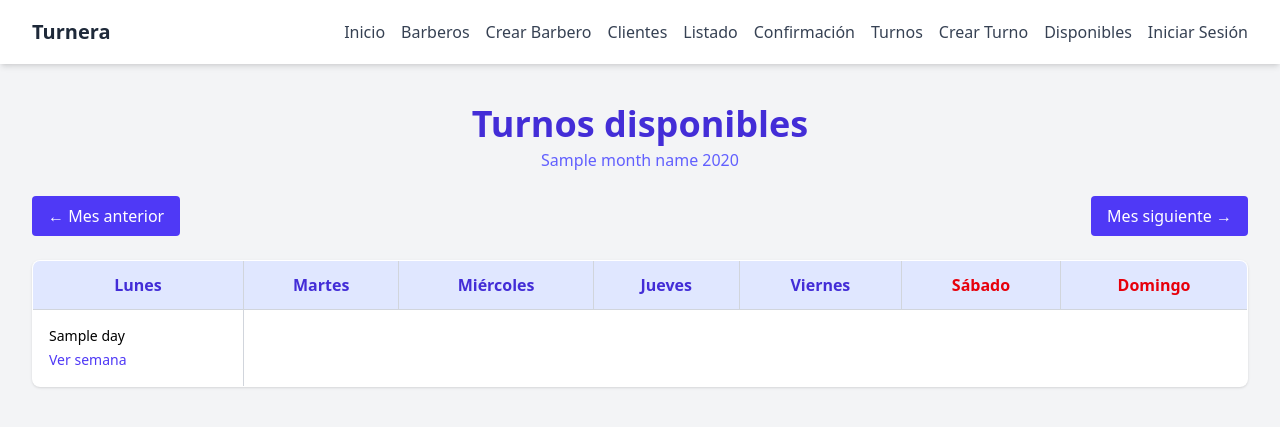
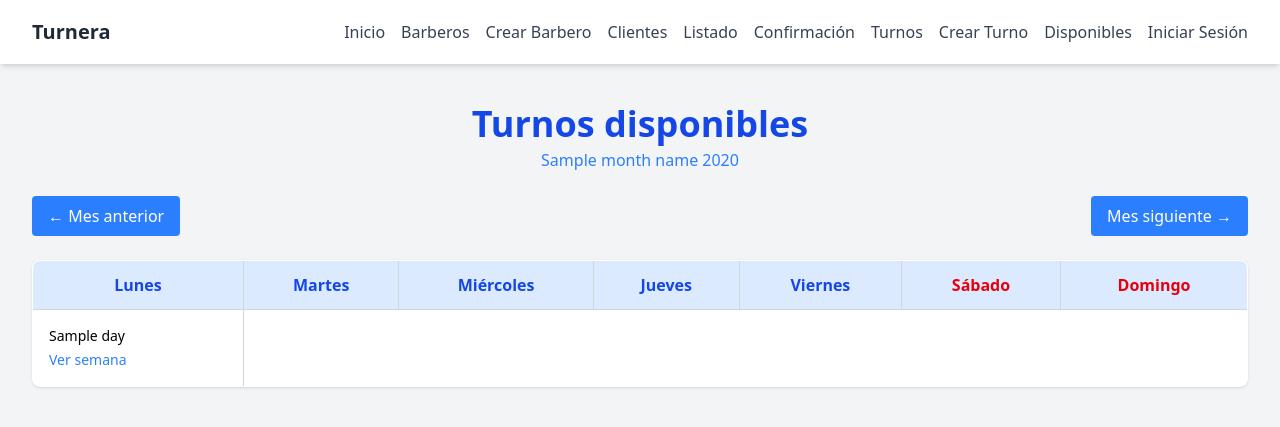
Before and after one commit to ulysses-ck/ifts-pp4-proyecto-integrador, a Django app: template apps/turn/templates/available_turns_month.html in a window 1280 px wide. Shown: the top 427 px of the page. Run offline with Django 5.2, Linux system fonts and the light colour scheme; the template is opened without the code that fills it: most values are stand-ins (such as "Sample title", 1, 10 or a date in 2020); style sheets or scripts are compiled from the project's sources; parts of the project's set-up code (start-up, migrations or seed data) failed here and were passed over; some libraries are stand-ins or nearby versions.

Commit message:
style: update color scheme in month and week template

```diff
--- a/apps/turn/templates/available_turns_month.html
+++ b/apps/turn/templates/available_turns_month.html
@@ -8,25 +8,25 @@
 <div class="container mx-auto px-4 py-6">
 
   <header class="mb-6 text-center">
-    <h1 class="text-4xl font-bold text-indigo-700">Turnos disponibles</h1>
-    <p class="text-indigo-500 mt-1">{{ month_name }} {{ year }}</p>
+    <h1 class="text-4xl font-bold text-blue-700">Turnos disponibles</h1>
+    <p class="text-blue-500 mt-1">{{ month_name }} {{ year }}</p>
   </header>
 
   <div class="flex justify-between items-center mb-6">
     <a href="{% url 'turn:available_month' %}?year={{ prev_year }}&month={{ prev_month }}"
-    class="px-4 py-2 rounded bg-indigo-600 hover:bg-indigo-700 text-white transition">
+    class="px-4 py-2 rounded bg-blue-500 hover:bg-blue-700 text-white transition">
     &larr; Mes anterior
     </a>
 
     <a href="{% url 'turn:available_month' %}?year={{ next_year }}&month={{ next_month }}"
-    class="px-4 py-2 rounded bg-indigo-600 hover:bg-indigo-700 text-white transition">
+    class="px-4 py-2 rounded bg-blue-500 hover:bg-blue-700 text-white transition">
     Mes siguiente &rarr;
     </a>
 
   </div>
 
   <table class="w-full border border-gray-300 rounded-lg overflow-hidden shadow bg-white">
-    <thead class="bg-indigo-100 text-indigo-700">
+    <thead class="bg-blue-100 text-blue-700">
       <tr>
         <th class="p-3 border border-gray-300 text-center">Lunes</th>
         <th class="p-3 border border-gray-300 text-center">Martes</th>
@@ -47,18 +47,18 @@
               {% with turnos=turns_by_date|dict_get:day %}
               <td
                 class="p-4 border border-gray-300 align-top
-                  {% if day == current_day %} bg-indigo-100 font-semibold {% endif %}
+                  {% if day == current_day %} bg-blue-100 font-semibold {% endif %}
                 "
               >
                 <div class="flex justify-between items-center mb-1">
                   <span class="text-sm">{{ day }}</span>
                   {% if turnos %}
-                    <span class="bg-indigo-600 text-white rounded-full text-xs px-2 py-0.5">{{ turnos }}</span>
+                    <span class="bg-blue-500 text-white rounded-full text-xs px-2 py-0.5">{{ turnos }}</span>
                   {% endif %}
                 </div>
                 <div>
                 <a href="{% url 'turn:available_week' %}?year={{ year }}&month={{ current_month }}&day={{ day }}"
-                class="text-indigo-600 hover:underline text-sm block mt-1">
+                class="text-blue-500 hover:underline text-sm block mt-1">
                 Ver semana
                 </a>
 
```
Also changed, not shown: apps/turn/templates/available_turns_week.html (+8 -8 lines).
